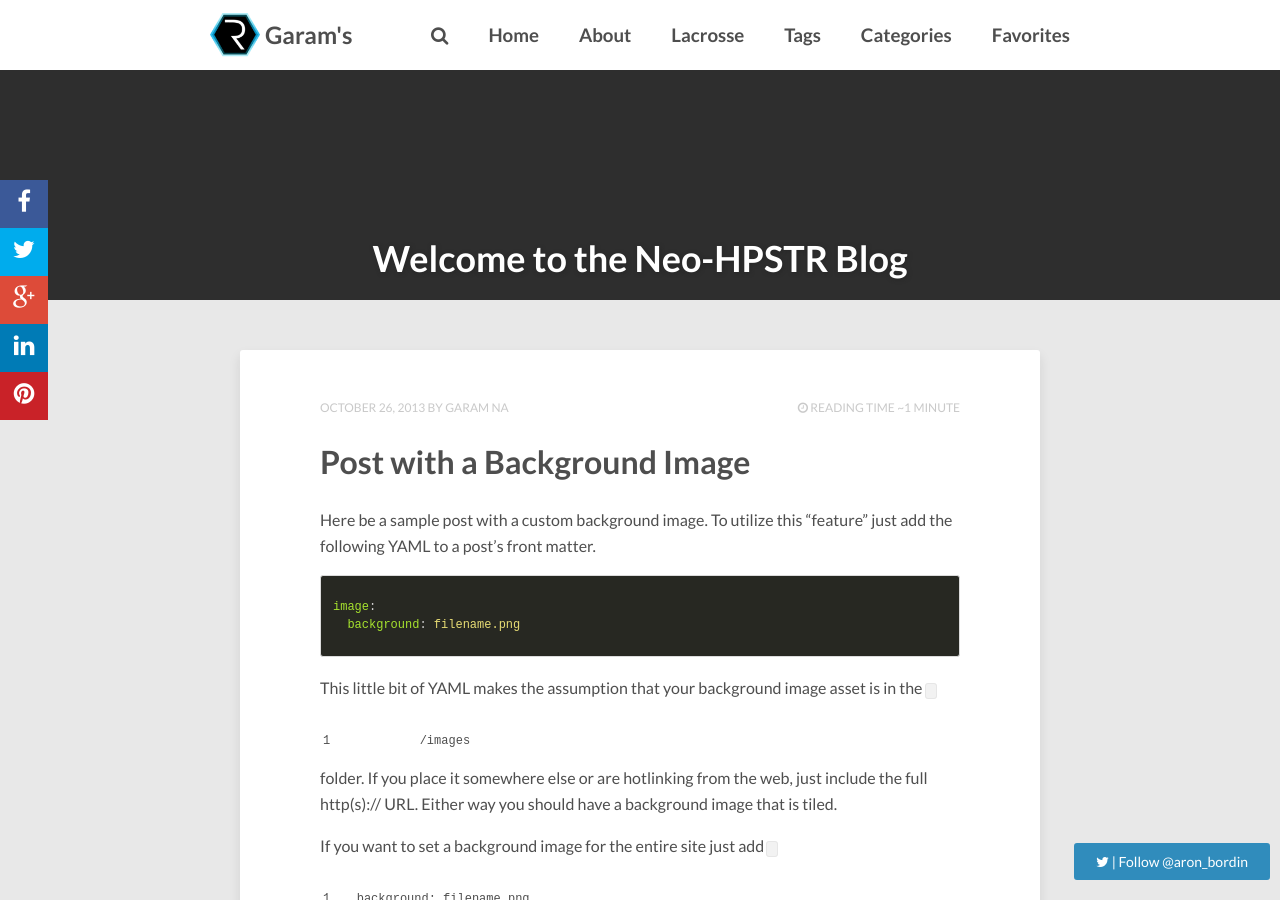
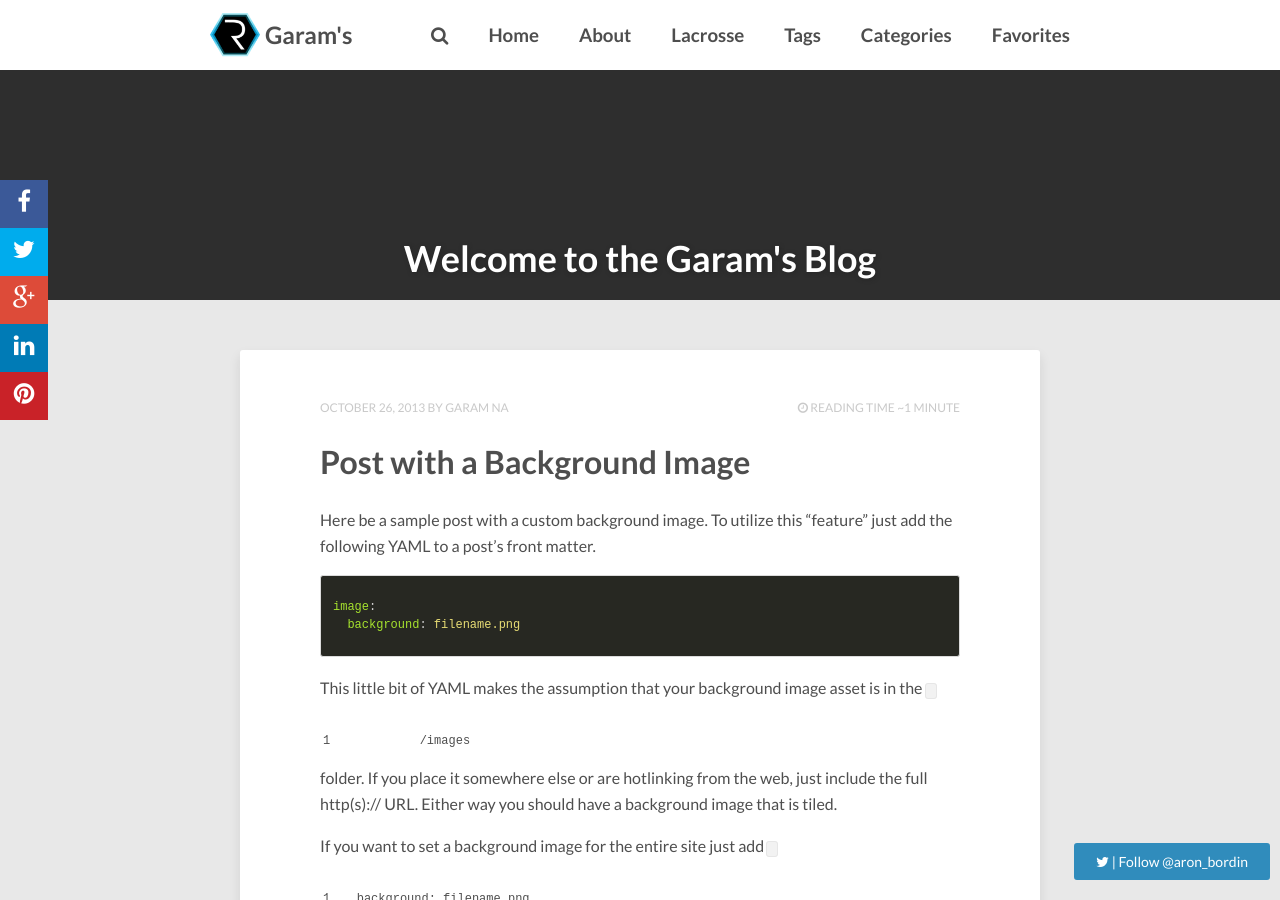
Before and after one commit to garam901127/garam901127.github.io, a Jekyll site: the page built from index.html, in a window 1280 px wide and 900 px high. Built offline with Jekyll 4.4.1, drawn with Linux system fonts in a browser that asks for light colours; nearby versions of some CDN libraries; the list of posts is cut into pages by our own code; comment, search, counter and statistics services are not loaded.

Commit message:
Update index.html

```diff
--- a/index.html
+++ b/index.html
@@ -1,6 +1,6 @@
 ---
 layout: post-index
-title: "Welcome to the Neo-HPSTR Blog"
+title: "Welcome to the Garam's Blog"
 description: "Describe this nonsense."
 tags: [Jekyll, theme, themes, responsive, blog, modern]
 comments: false
```
